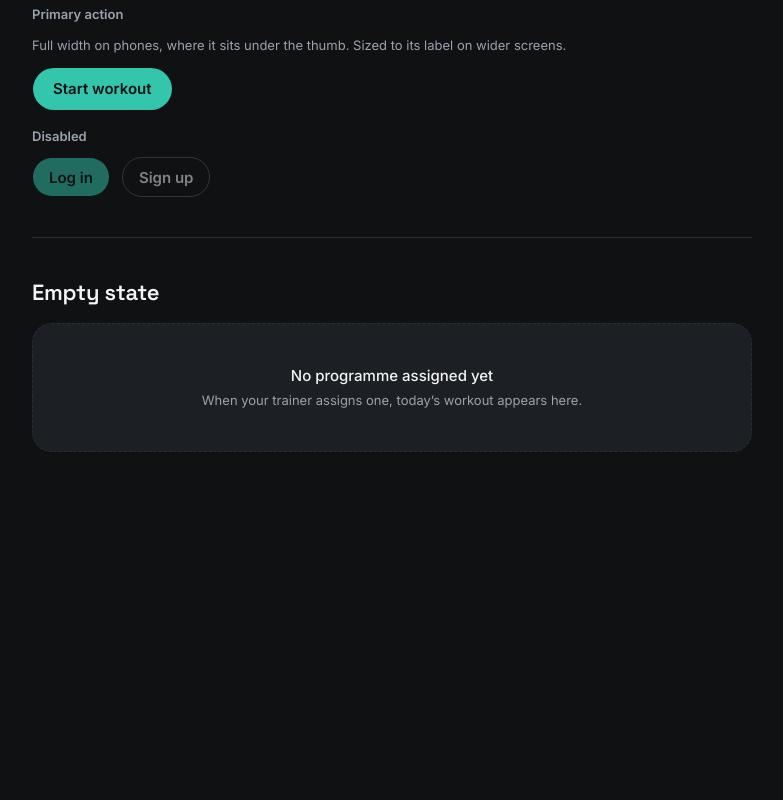
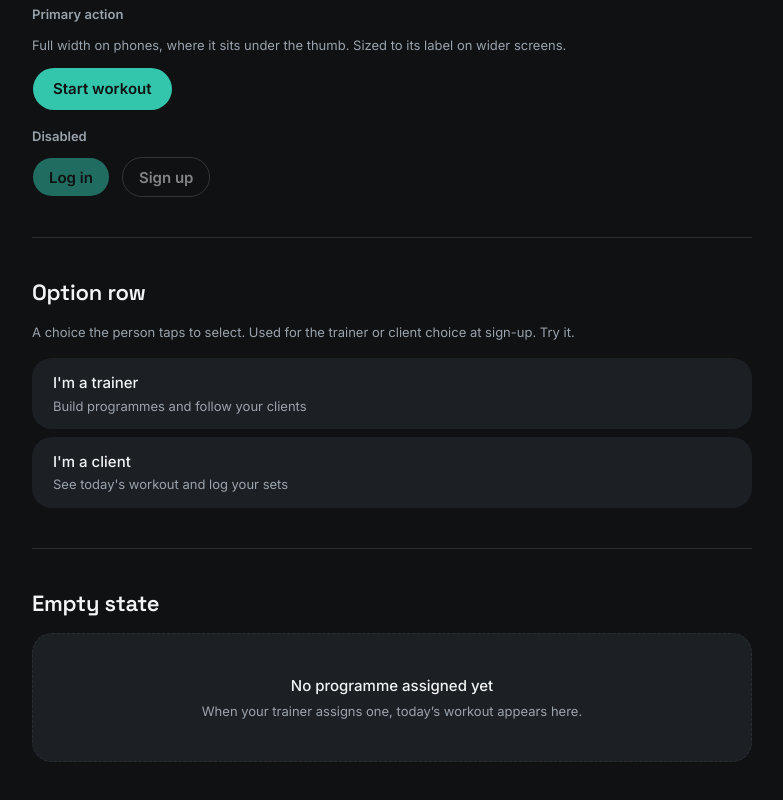
Before and after one commit to nicolasarq34-spec/Agentic-Coding-FocusPT-Trial, a Next.js app: page /design in a window 1280 px wide. Shown: the part 2723-3523 px from the top of the page, without its empty margins (248-1031 px from the left). Before the commit the page ends 3215 px from the top, so only its background shows below. Built offline with nearby package versions, Linux system fonts and the light colour scheme.

Commit message:
feat: add option row for single choices like trainer or client
Co-Authored-By: Claude Opus 5.5 <noreply@anthropic.com>

```diff
--- /dev/null
+++ b/app/design/option-row-demo.tsx
@@ -0,0 +1,29 @@
+"use client";
+
+import { useState } from "react";
+import { OptionRow } from "@/components/option-row";
+
+const roles = [
+  { id: "trainer", label: "I'm a trainer", description: "Build programmes and follow your clients" },
+  { id: "client", label: "I'm a client", description: "See today's workout and log your sets" },
+];
+
+// Interactive example for /design: one choice at a time, like the role picker at sign-up.
+export function OptionRowDemo() {
+  const [role, setRole] = useState<string | null>(null);
+
+  return (
+    <div className="space-y-2">
+      {roles.map((option) => (
+        <OptionRow
+          key={option.id}
+          selected={role === option.id}
+          description={option.description}
+          onClick={() => setRole(option.id)}
+        >
+          {option.label}
+        </OptionRow>
+      ))}
+    </div>
+  );
+}
--- a/app/design/page.tsx
+++ b/app/design/page.tsx
@@ -1,6 +1,7 @@
 import type { Metadata } from "next";
 import { ArrowLeft, List, X } from "lucide-react";
 import { Button } from "@/components/ui/button";
+import { OptionRowDemo } from "./option-row-demo";
 
 export const metadata: Metadata = {
   title: "Design system · Coach Lab",
@@ -192,6 +193,13 @@ export default function DesignPage() {
         </div>
       </Section>
 
+      <Section title="Option row">
+        <p className="text-body-small text-muted-foreground">
+          A choice the person taps to select. Used for the trainer or client choice at sign-up. Try it.
+        </p>
+        <OptionRowDemo />
+      </Section>
+
       <Section title="Empty state">
         <div className="rounded-md border border-dashed border-border bg-card px-6 py-10 text-center">
           <p className="font-medium">No programme assigned yet</p>
--- /dev/null
+++ b/components/option-row.tsx
@@ -0,0 +1,37 @@
+import { Check } from "lucide-react";
+import { cn } from "cn";
+
+type OptionRowProps = React.ComponentProps<"button"> & {
+  selected: boolean;
+  description?: string;
+};
+
+// A full-width choice the person taps to select, e.g. "I'm a trainer" / "I'm a client".
+// It holds no state: the page decides what is selected and passes `selected` in.
+export function OptionRow({ selected, description, className, children, ...props }: OptionRowProps) {
+  return (
+    <button
+      type="button"
+      aria-pressed={selected}
+      className={cn(
+        "flex w-full items-center justify-between gap-4 rounded-md border px-5 py-3 text-left transition-colors outline-none",
+        "min-h-12 pointer-coarse:min-h-14",
+        "focus-visible:ring-3 focus-visible:ring-ring/50",
+        selected
+          ? "border-primary/60 bg-accent"
+          : "border-transparent bg-card hover:bg-muted",
+        className,
+      )}
+      {...props}
+    >
+      <span className="space-y-0.5">
+        <span className="block font-medium">{children}</span>
+        {description && <span className="block text-body-small text-muted-foreground">{description}</span>}
+      </span>
+      <Check
+        aria-hidden
+        className={cn("size-5 shrink-0 text-primary transition-opacity", selected ? "opacity-100" : "opacity-0")}
+      />
+    </button>
+  );
+}
```
Also changed, not shown: 1 other file (tests, documents, lock files or other folders).
